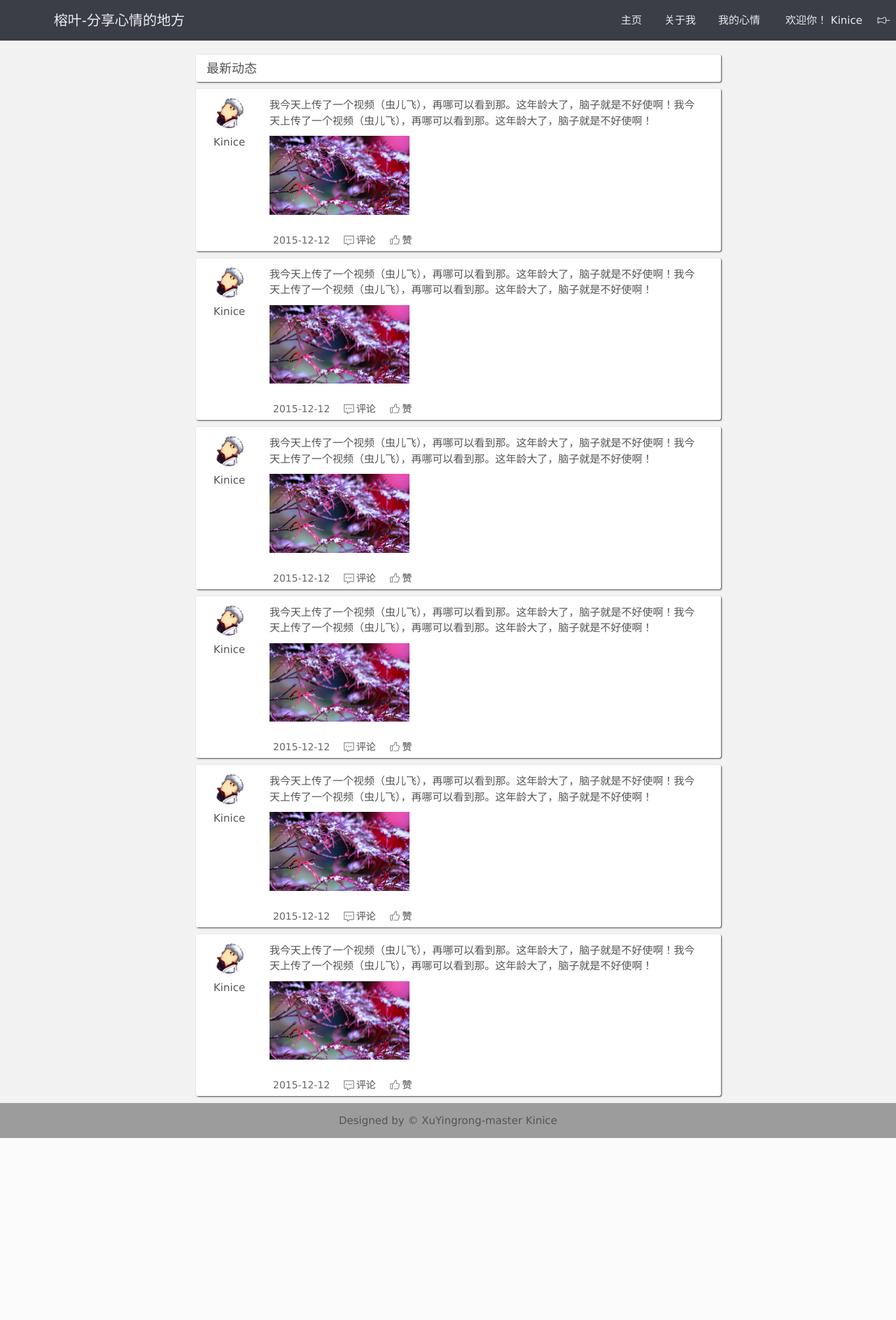
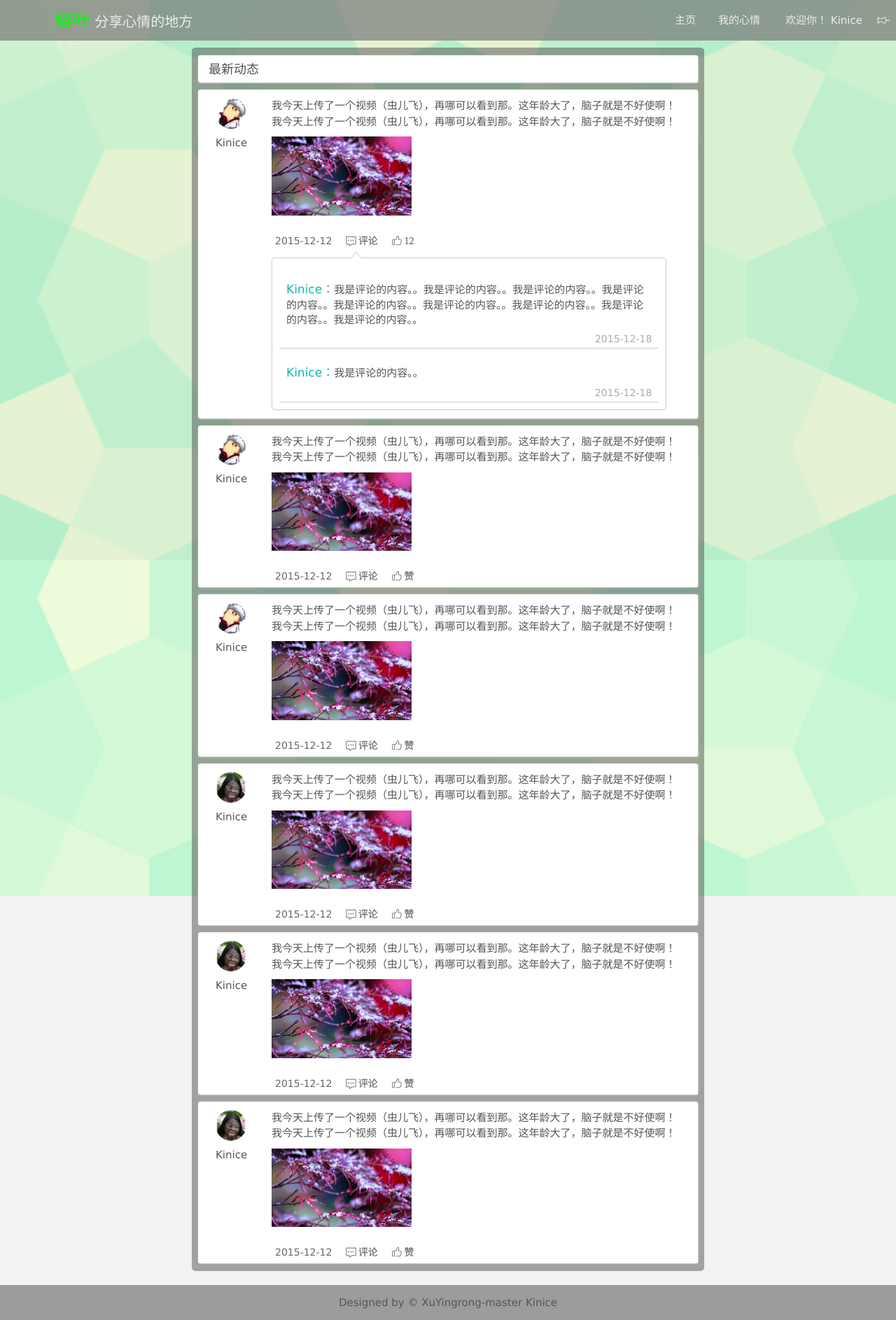
Before and after one commit to Kinice/-, a PHP site: page /mainPage.html in a window 1280 px wide. Shown: the whole page at 70% size. Before the commit the page ends 1626 px from the top, so only its background shows below. Run offline with PHP 8.4, Linux system fonts and the light colour scheme.

Commit message:
comment part

```diff
--- a/views/css/style.css
+++ b/views/css/style.css
@@ -1,25 +1,27 @@
 /*公共部分*/
-.g-hd{
+.g-hd{/*头部*/
 	width: 100%;
     height: 58px;
-    background-color: #3b3e47;
+    background-color: rgba(120,120,120,0.7);
     position: fixed;
     top: 0;
     left: 0;
     color: #ececee;
     z-index: 10000;
 }
-.g-bd{
+.g-bd{/*中部*/
 	width: 100%;
     height: 100%;
     margin-top: 58px;
 }
-.g-inner {
+.g-inner {/*内容部分盒子*/
     width: 720px;
-    margin: 20px auto 0;
-    padding-top: 10px;
+    margin: 68px auto 20px;
+    padding:1px 6px;
+    background-color: rgba(80,80,80,0.5);
+    border-radius: 5px;
 }
-.g-ft{
+.g-ft{/*页脚*/
     height: 50px;
     width: 100%;
     background-color: rgba(120,120,120,0.7);
@@ -27,7 +29,7 @@
     text-align: center;
 }
 /*首页*/
-.loading{
+.loading{/*loading画面*/
     background-image: url('../images/loading.gif');
     background-color: #dee1e2;
     background-repeat: no-repeat;
@@ -39,7 +41,7 @@
     height: 100%;
     z-index: 99;
 }
-.bg-img{
+.bg-img{/*背景*/
 	min-width: 100%;
 	min-height: 100%;
 	position: fixed;
@@ -67,7 +69,7 @@
     text-shadow:2px 2px 3px #333;
     font-family: "楷体";
 }
-.login-part{
+.login-part{/*登录框部分*/
 	position: absolute;
 	right: 200px;
 	width: 360px;
@@ -150,8 +152,8 @@
 .reg{
 	display: none;
 }
-/*头部*/
-.m-logo {
+/*头部内部*/
+.m-logo {/*logo文字*/
     width: auto;
     position: absolute;
     left: 6%;
@@ -161,45 +163,11 @@
     height: 58px;
     line-height: 58px;
 }
-.mobile-icon {
-    font-size: 24px;
-    color: #fff;
-    display: none;
-    height: 24px;
-    width: 24px;
+.m-logo h1 span{
+    font-size: 26px;
+    color: #00ff00;
 }
-.home {
-    position: absolute;
-    top: 0;
-    left: 0;
-}
-.menu {
-    position: absolute;
-    top: 0;
-    right: 0;
-}
-.mobile-menu {
-    width: 90%;
-    padding: 10px 0px;
-    background: #acd0ce;
-    position: absolute;
-    top: 56px;
-    right: 5%;
-    z-index: 100000;
-    border-radius: 4px;
-    display: none;
-}
-.mobile-menu:after {
-    content: "";
-    border-style: solid;
-    border-width: 10px;
-    border-color: transparent transparent #acd0ce transparent;
-    position: absolute;
-    top: -20px;
-    right: 4px;
-    z-index: 999999;
-}
-.pin{
+.pin{/*头部钉子*/
     display: block;
    	float: left;
    	line-height: 58px;
@@ -276,13 +244,13 @@
     text-decoration: none;
     border-bottom: 2px solid #50c5c3;
 }
+/*用户名*/
 .m-user {
 	float: left;
     height: 58px;
     line-height: 58px;
     color: #ececee;
 }
-
 .m-user a {
     color: #ececee;
 }
@@ -315,16 +283,17 @@
 .back-to-top:hover {
     background-color: #bbb;
 }
-.talk-box{
-	width: 100%;
-	margin: 10px 0;
-	box-shadow: 1px 1px 2px #444;
+/*微博详情*/
+.talk-box{/*微博盒子*/
+	width: 95%;
+	margin: 10px auto;
+	box-shadow: 0.6px 0.6px 2px #ddd;
 	border-radius: 3px;
 	background-color: #fff;
 	padding: 2px 15px;
     zoom: 1;
 }
-.talk-box:after{
+.talk-box:after{/*清除浮动*/
     content: ""; display: block; height:0; clear:both; visibility: hidden;
 }
 .talk-box h1{
@@ -332,7 +301,7 @@
 	line-height: 35px;
 	font-size: 18px;
 }
-.talk-left{
+.talk-left{/*头像及名称*/
     height: 70px;
     padding: 10px 10px;
     width: 50px;
@@ -347,7 +316,7 @@
     height: 40px;
     line-height: 40px;
 }
-.talk-main{
+.talk-main{/*微博正文盒子*/
     overflow: hidden;
     padding-left: 20px;
     padding-top: 10px;
@@ -364,7 +333,7 @@
     width:200px;
     cursor: pointer;
 }
-.func{
+.func{/*评赞功能区*/
     margin-top: 20px;
     padding: 5px;
 }
@@ -373,3 +342,40 @@
     font-size: 14px;
     margin-right: 20px;
 }
+/*评论区*/
+.comment-box{
+    width: 95%;
+    border: 1px solid #ccc;
+    padding: 10px;
+    box-sizing: border-box;
+    margin: 10px 0;
+    border-radius: 4px;
+    position: relative;
+}
+.comment-box:before,.comment-box:after{
+    position: absolute;
+    top: -10px;
+    left: 112px;
+    border-width: 0 8px 10px;
+    border-style: solid;
+    border-color: transparent transparent #ddd;
+    content: '';
+}
+.comment-box:after{
+    top: -8px;
+    border-bottom-color: #fff;
+}
+.comment-li{
+    padding:20px 10px 5px;
+    border-bottom: 1px solid #ccc;
+}
+.comment-time{
+    padding-top: 10px;
+    font-size: 14px;
+    color: #aaa;
+    text-align: right;
+}
+.com-name{
+    font-size: 17px;
+    color: #14b4b0;
+}
--- a/views/mainPage.html
+++ b/views/mainPage.html
@@ -11,30 +11,25 @@
 	<script src="./js/jquery-2.1.4.min.js"></script>
 </head>
 <body>
+<div class="bg-img">
+    <img src="images/bg.png"/>
+</div>
 	 <div class="g-hd">
 	 	 <div class="m-logo">
-	        <h1>榕叶-分享心情的地方</h1>
+	        <h1><span>榕叶</span> 分享心情的地方</h1>
 	        <i class="iconfont mobile-icon home">&#xe609;</i>
 	        <i class="iconfont mobile-icon menu">&#xe606;</i>
-	        <div class="mobile-menu">
-	                <div class="mobile-search">
-	                    <form action="#">
-	                        <input  type="text" placeholder="search">
-	                    </form>
-	                </div>
-	        </div>
 	    </div>
 	    <div class="m-right">
 	    	<nav class="m-nav">
             <ul>
                 <li><a href="/">主页</a></li>
                 <li class="nav-inside">
-                    <a href="/about">关于我</a>
+                    <a href="/about">我的心情</a>
                     <ul>
                         <li><a href="#">设置</a></li>
                     </ul>
                 </li>
-                <li><a href="#">我的心情</a></li>
             </ul>
         </nav>
         <div class="m-user">
@@ -57,7 +52,25 @@
 	 		        <div class="content">我今天上传了一个视频（虫儿飞），再哪可以看到那。这年龄大了，脑子就是不好使啊！我今天上传了一个视频（虫儿飞），再哪可以看到那。这年龄大了，脑子就是不好使啊！</div>
                     <div class="pic"><img src="./images/bg1.jpg" alt="s"/></div>
                     <div class="func">
-                        <span>2015-12-12</span><span class="iconfont">&#xe610; 评论</span><span class="iconfont">&#xe60e; 赞</span>
+                        <span>2015-12-12</span><span class="iconfont">&#xe610; 评论</span><span class="iconfont">&#xe60e; 12</span>
+                    </div>
+                    <div class="comment-box">
+                        <div class="comment-li">
+                            <div class="comment">
+                                <span class="com-name">Kinice：</span>我是评论的内容。。我是评论的内容。。我是评论的内容。。我是评论的内容。。我是评论的内容。。我是评论的内容。。我是评论的内容。。我是评论的内容。。我是评论的内容。。
+                            </div>
+                            <div class="comment-time">
+                                2015-12-18
+                            </div>
+                        </div>
+                        <div class="comment-li">
+                            <div class="comment">
+                                <span class="com-name">Kinice：</span>我是评论的内容。。
+                            </div>
+                            <div class="comment-time">
+                                2015-12-18
+                            </div>
+                        </div>
                     </div>
 	 			</div>
 	 		</div>
@@ -89,7 +102,7 @@
             </div>
             <div class="talk-box">
                 <div class="talk-left">
-                    <img src="images/avatar1.jpg" class="avatar">
+                    <img src="images/avatar2.jpg" class="avatar">
                     <span class="name">Kinice</span>
                 </div>
                 <div class="talk-main">
@@ -102,7 +115,7 @@
             </div>
             <div class="talk-box">
                 <div class="talk-left">
-                    <img src="images/avatar1.jpg" class="avatar">
+                    <img src="images/avatar2.jpg" class="avatar">
                     <span class="name">Kinice</span>
                 </div>
                 <div class="talk-main">
@@ -115,7 +128,7 @@
             </div>
             <div class="talk-box">
                 <div class="talk-left">
-                    <img src="images/avatar1.jpg" class="avatar">
+                    <img src="images/avatar2.jpg" class="avatar">
                     <span class="name">Kinice</span>
                 </div>
                 <div class="talk-main">
```
Also changed, not shown: views/images/avatar2.jpg (added), views/images/bg.jpg (added), views/images/bg.png (added).
